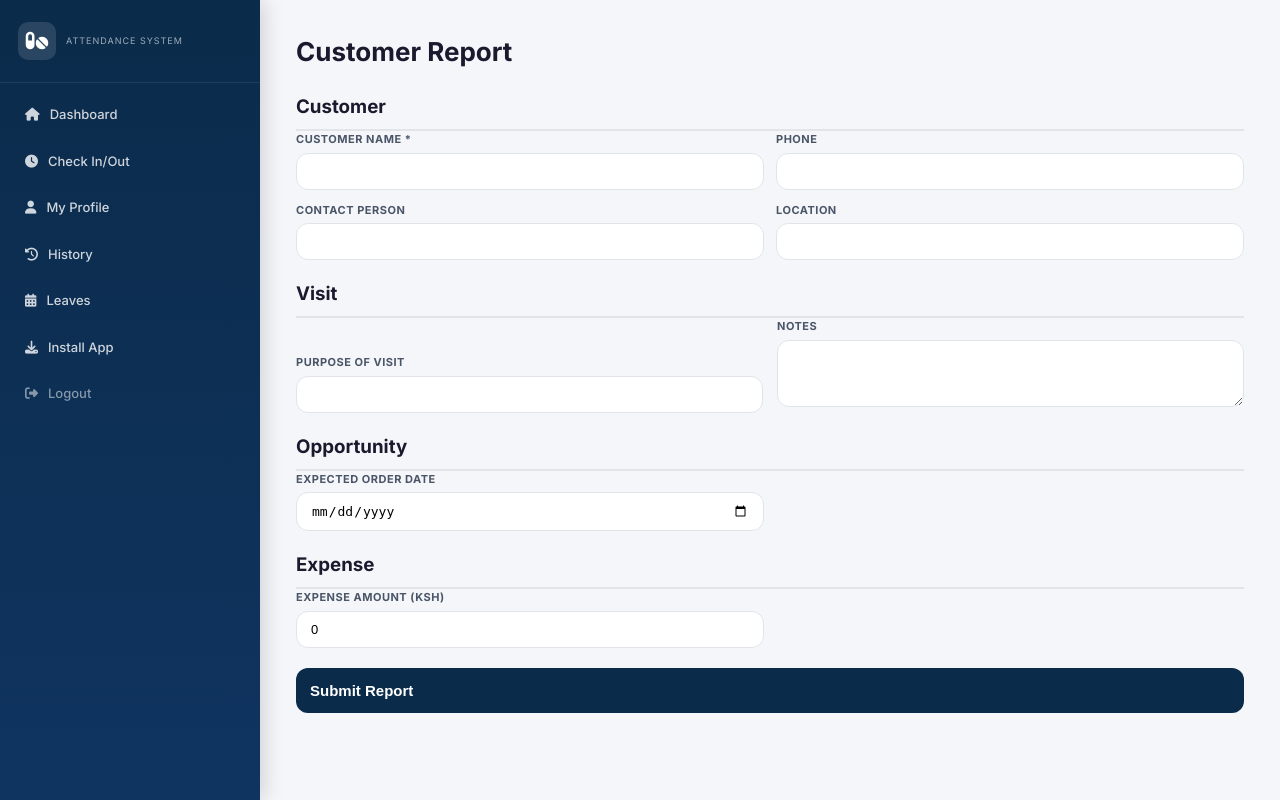
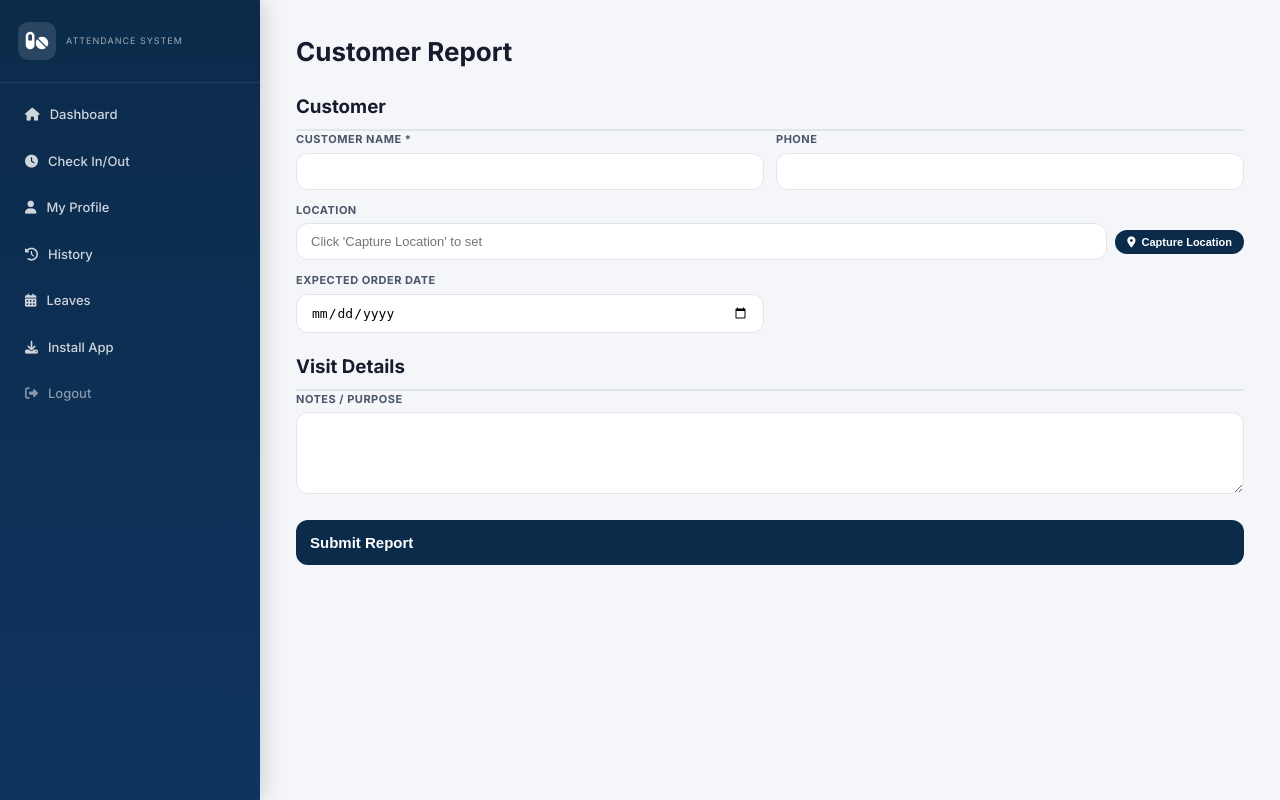
Before and after one commit to mediocareworkpulse/attendance-app, a Flask app: template templates/marketer_report.html in a window 1280 px wide. Run offline with Flask 3, Linux system fonts and the light colour scheme; the template is opened without the code that fills it, so the values that code supplies are empty.

Commit message:
Update marketer_report.html

```diff
--- a/templates/marketer_report.html
+++ b/templates/marketer_report.html
@@ -17,53 +17,32 @@
                     <label>Phone</label>
                     <input type="text" name="customer_phone">
                 </div>
-                <div>
-                    <label>Contact Person</label>
-                    <input type="text" name="contact_person">
+                <div style="grid-column: span 2;">
+                    <label>Location</label>
+                    <div style="display:flex; gap:8px; align-items:center;">
+                        <input type="text" name="location" id="locationField" readonly style="flex:1;" placeholder="Click 'Capture Location' to set">
+                        <input type="hidden" name="lat" id="latField">
+                        <input type="hidden" name="lng" id="lngField">
+                        <button type="button" class="btn btn-sm" style="white-space:nowrap;" onclick="captureLocation()">
+                            <i class="fas fa-map-marker-alt"></i> Capture Location
+                        </button>
+                    </div>
                 </div>
                 <div>
-                    <label>Location</label>
-                    <input type="text" name="location" value="{{ request.args.get('place', '') }}">
+                    <label>Expected Order Date</label>
+                    <input type="date" name="expected_order_date">
                 </div>
             </div>
         </div>
 
-        <!-- VISIT SECTION -->
+        <!-- VISIT DETAILS -->
         <div class="card" style="margin-bottom: 20px;">
-            <h3 style="border-bottom: 2px solid var(--border); padding-bottom: 8px;">🚶 Visit</h3>
+            <h3 style="border-bottom: 2px solid var(--border); padding-bottom: 8px;">📋 Visit Details</h3>
             <div class="form-grid">
                 <div>
-                    <label>Purpose of Visit</label>
-                    <input type="text" name="purpose">
+                    <label>Notes / Purpose</label>
+                    <textarea name="details" rows="4"></textarea>
                 </div>
-                <div>
-                    <label>Notes</label>
-                    <textarea name="details" rows="3"></textarea>
-                </div>
-            </div>
-        </div>
-
-        <!-- OPPORTUNITY SECTION -->
-        <div class="card" style="margin-bottom: 20px;">
-            <h3 style="border-bottom: 2px solid var(--border); padding-bottom: 8px;">💼 Opportunity</h3>
-            <div class="form-grid" style="grid-template-columns: 1fr 1fr; gap: 12px;">
-                <div>
-                    <label>Expected Order Date</label>
-                    <input type="date" name="expected_order_date">
-                </div>
-                <!-- Expected order value not in existing DB, so omitted -->
-            </div>
-        </div>
-
-        <!-- EXPENSE SECTION -->
-        <div class="card" style="margin-bottom: 20px;">
-            <h3 style="border-bottom: 2px solid var(--border); padding-bottom: 8px;">💰 Expense</h3>
-            <div class="form-grid" style="grid-template-columns: 1fr 1fr; gap: 12px;">
-                <div>
-                    <label>Expense Amount (Ksh)</label>
-                    <input type="number" step="0.01" name="expenses" value="0">
-                </div>
-                <!-- Expense description not in existing DB, so omitted -->
             </div>
         </div>
 
@@ -71,3 +50,31 @@
     </form>
 </div>
 {% endblock %}
+
+{% block scripts %}
+<script>
+    function captureLocation() {
+        if (!navigator.geolocation) {
+            alert('Geolocation not supported');
+            return;
+        }
+        navigator.geolocation.getCurrentPosition(async (pos) => {
+            const lat = pos.coords.latitude;
+            const lng = pos.coords.longitude;
+            document.getElementById('latField').value = lat;
+            document.getElementById('lngField').value = lng;
+            document.getElementById('locationField').value = `${lat}, ${lng}`;
+            // Reverse geocode for better address
+            try {
+                const response = await fetch(`https://nominatim.openstreetmap.org/reverse?format=json&lat=${lat}&lon=${lng}&zoom=18&addressdetails=1`);
+                const data = await response.json();
+                if (data && data.display_name) {
+                    document.getElementById('locationField').value = data.display_name;
+                }
+            } catch (e) {}
+        }, (err) => {
+            alert('Unable to get location: ' + err.message);
+        }, { enableHighAccuracy: true, timeout: 10000 });
+    }
+</script>
+{% endblock %}
```
